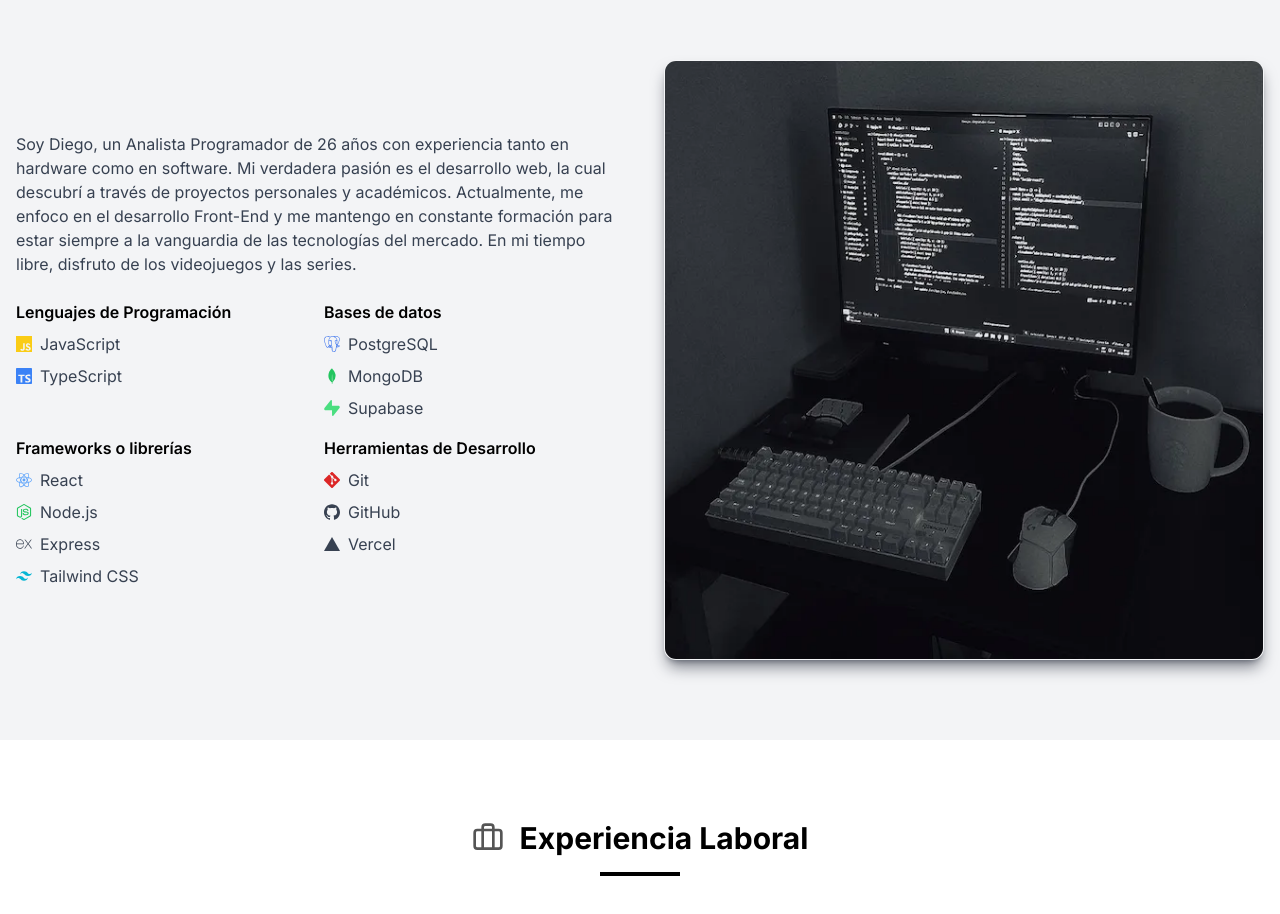
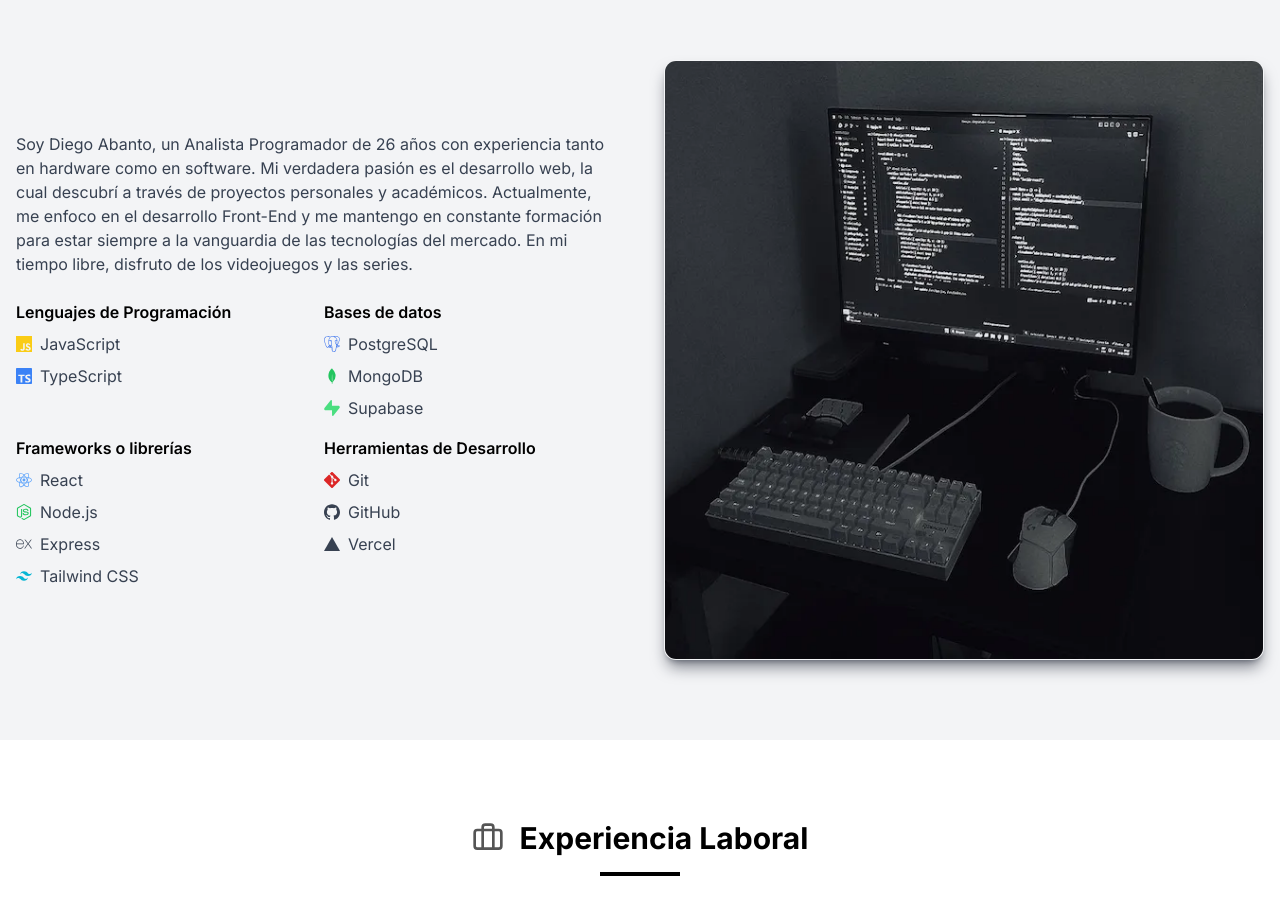
Before and after one commit to R3dgrave/portafolio-diegoam.dev, a React (Vite) app: page / in a window 1280 px wide. Shown: the part 940-1854 px from the top of the page. Built offline with nearby package versions, Linux system fonts and the light colour scheme.

Commit message:
cambio about

```diff
--- a/src/Components/About.jsx
+++ b/src/Components/About.jsx
@@ -30,7 +30,7 @@ const About = () => {
           <div className="grid md:grid-cols-2 gap-12 items-center">
             <AnimatedElement animation="slide-in-left" className="space-y-6">
               <p className="text-md text-gray-700 dark:text-gray-300">
-                Soy Diego, un Analista Programador de 26 años con experiencia tanto en hardware como en software. Mi verdadera pasión es el desarrollo web, la cual descubrí a través de proyectos personales y académicos. Actualmente, me enfoco en el desarrollo Front-End y me mantengo en constante formación para estar siempre a la vanguardia de las tecnologías del mercado. En mi tiempo libre, disfruto de los videojuegos y las series.
+                Soy Diego Abanto, un Analista Programador de 26 años con experiencia tanto en hardware como en software. Mi verdadera pasión es el desarrollo web, la cual descubrí a través de proyectos personales y académicos. Actualmente, me enfoco en el desarrollo Front-End y me mantengo en constante formación para estar siempre a la vanguardia de las tecnologías del mercado. En mi tiempo libre, disfruto de los videojuegos y las series.
               </p>
               <div className="grid grid-cols-2 gap-4">
                 <div>
```
